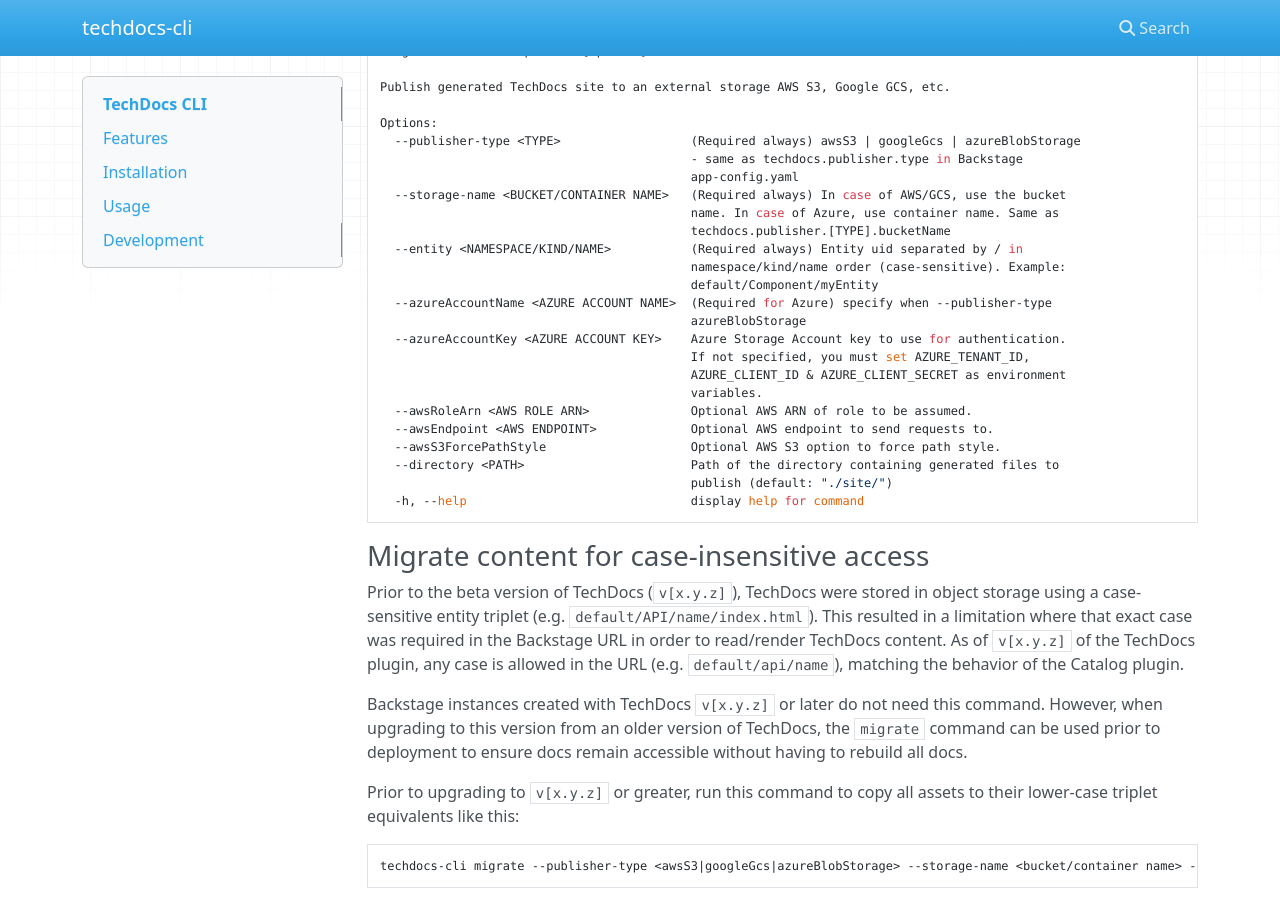
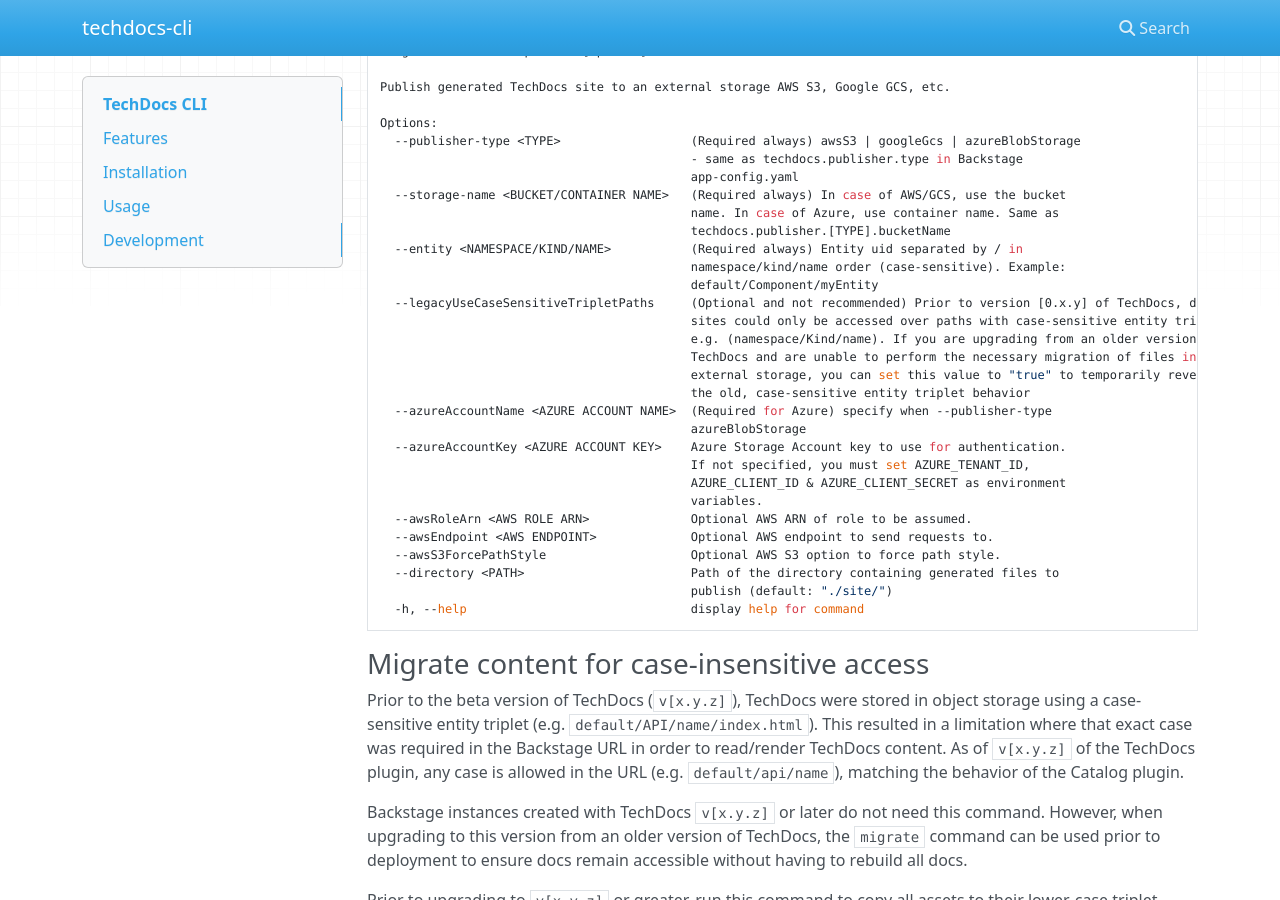
Before and after one commit to backstage/techdocs-cli, an MkDocs documentation site: the page built from docs/README.md, in a window 1280 px wide and 900 px high, scrolled down 3082 px. Built offline with MkDocs 1.6.1, drawn with Linux system fonts in a browser that asks for light colours; nearby versions of some CDN libraries.

Commit message:
docs(techdocs-cli): update docs for publish command
Signed-off-by: Camila Belo <camilaibs@gmail.com>

```diff
--- a/docs/README.md
+++ b/docs/README.md
@@ -137,6 +137,12 @@
   --entity <NAMESPACE/KIND/NAME>           (Required always) Entity uid separated by / in
                                            namespace/kind/name order (case-sensitive). Example:
                                            default/Component/myEntity
+  --legacyUseCaseSensitiveTripletPaths     (Optional and not recommended) Prior to version [0.x.y] of TechDocs, docs
+                                           sites could only be accessed over paths with case-sensitive entity triplets
+                                           e.g. (namespace/Kind/name). If you are upgrading from an older version of
+                                           TechDocs and are unable to perform the necessary migration of files in your
+                                           external storage, you can set this value to "true" to temporarily revert to
+                                           the old, case-sensitive entity triplet behavior
   --azureAccountName <AZURE ACCOUNT NAME>  (Required for Azure) specify when --publisher-type
                                            azureBlobStorage
   --azureAccountKey <AZURE ACCOUNT KEY>    Azure Storage Account key to use for authentication.
```
